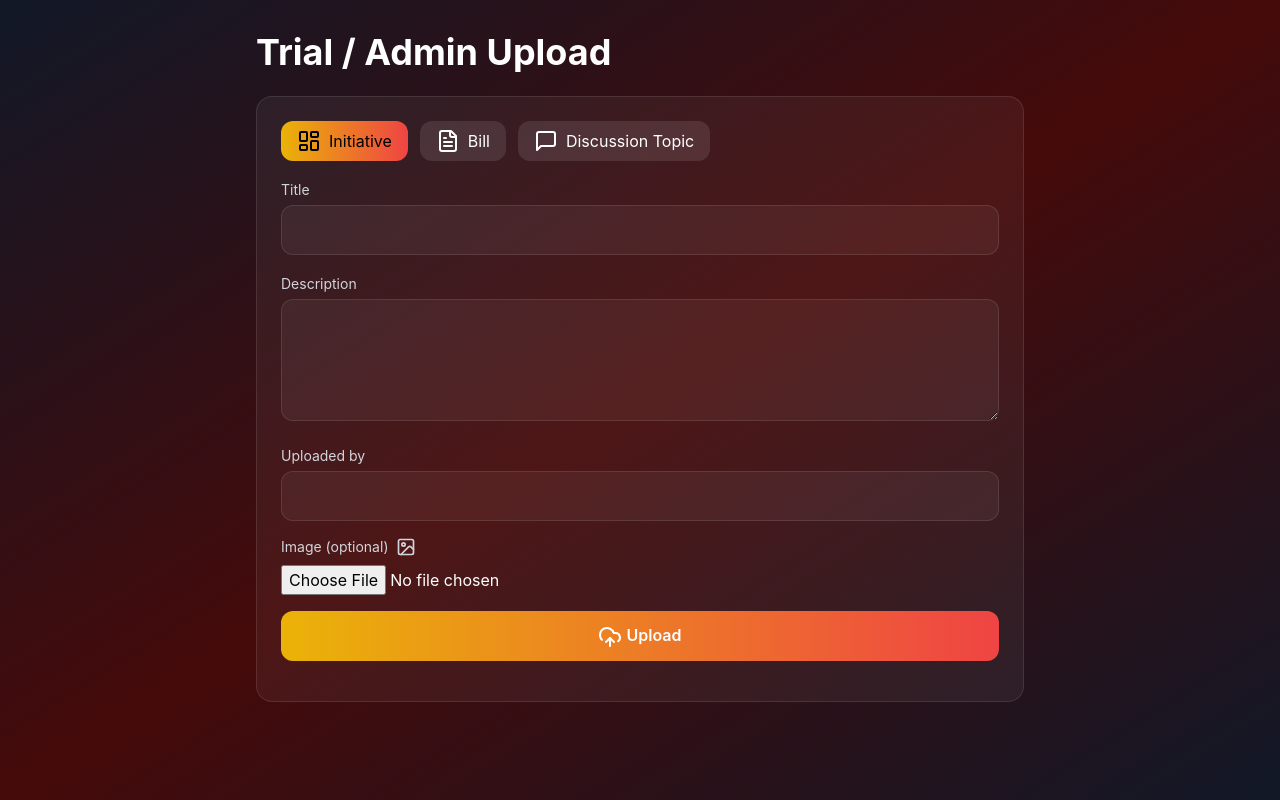
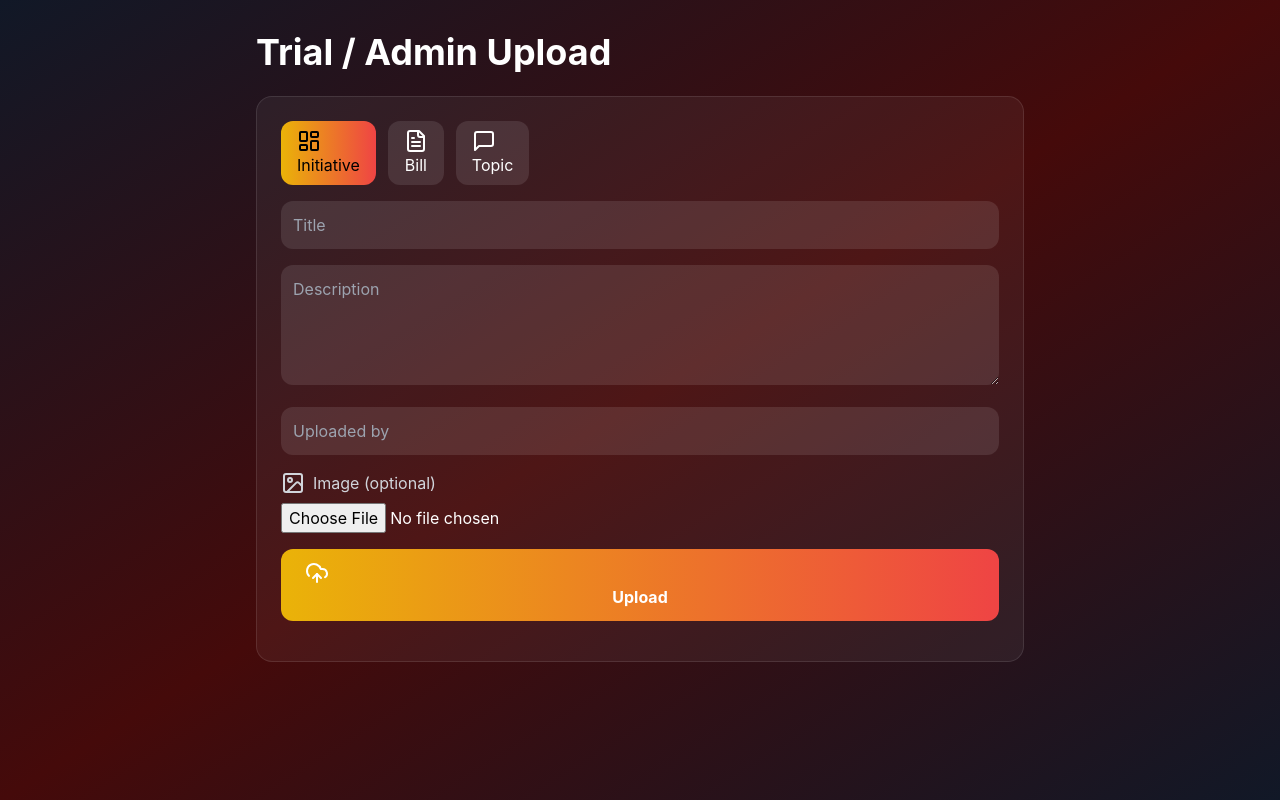
Before and after one commit to keikurono7/belaku, a React (Create React App) app in the folder App/: page /trial in a window 1280 px wide. Built offline with nearby package versions, Linux system fonts and the light colour scheme.

Commit message:
connected with backend

```diff
--- a/App/src/pages/Bills.js
+++ b/App/src/pages/Bills.js
@@ -1,6 +1,9 @@
-import React from "react";
+import React, { useEffect, useState } from "react";
 import { motion } from "framer-motion";
+import { getFirestore, collection, query, orderBy, onSnapshot } from "firebase/firestore";
+import { app } from "../services/firebase_";
 
+const db = getFirestore(app);
 
 const fadeAnim = {
   initial: { opacity: 0, y: 20 },
@@ -8,22 +11,51 @@ animate: { opacity: 1, y: 0 },
   exit: { opacity: 0, y: -20 },
 };
 
+export default function Bills() {
+  const [items, setItems] = useState([]);
 
-export default function Bills() {
+  useEffect(() => {
+    const q = query(collection(db, "bills"), orderBy("createdAt", "desc"));
+
+    const unsub = onSnapshot(q, (snap) => {
+      const arr = snap.docs.map((d) => ({ id: d.id, ...d.data() }));
+      setItems(arr);
+    });
+
+    return () => unsub();
+  }, []);
+
   return (
     <motion.div {...fadeAnim} key="bills">
       <h2 className="text-3xl font-bold mb-6">Bills</h2>
 
+      <div className="grid md:grid-cols-2 lg:grid-cols-3 gap-6">
+        {items.length === 0 && (
+          <div className="text-gray-400 col-span-full text-center">
+            No bills uploaded yet.
+          </div>
+        )}
 
-<div className="grid md:grid-cols-2 lg:grid-cols-3 gap-6">
-{[1, 2, 3].map((item) => (
+        {items.map((item) => (
           <motion.div
-key={item}
+            key={item.id}
             whileHover={{ scale: 1.03, y: -4 }}
             className="p-6 bg-white/10 backdrop-blur-lg rounded-2xl border border-white/10 cursor-pointer"
           >
-<h3 className="text-xl font-bold mb-2">Bill {item}</h3>
-<p className="text-gray-300">Summary of bill {item}.</p>
+            {item.imageUrl && (
+              <img
+                src={item.imageUrl}
+                alt="bill"
+                className="w-full h-40 object-cover rounded-xl mb-4 border border-white/10"
+              />
+            )}
+
+            <h3 className="text-xl font-bold mb-2">{item.title}</h3>
+            <p className="text-gray-300 mb-2">{item.desc}</p>
+
+            <div className="text-sm text-gray-400">
+              Uploaded by: {item.createdBy}
+            </div>
           </motion.div>
         ))}
       </div>
--- a/App/src/pages/TrialPage.js
+++ b/App/src/pages/TrialPage.js
@@ -16,7 +16,7 @@ import {
 } from "firebase/firestore";
 
 import { app } from "../services/firebase_";
-import { compressToWebP } from "../utils/compressImage";
+import { fileToBytes } from "../utils/fileToBytes";
 
 const db = getFirestore(app);
 
@@ -29,162 +29,126 @@ export default function TrialPage() {
   const [loading, setLoading] = useState(false);
   const [message, setMessage] = useState("");
 
-  const clearForm = () => {
-    setTitle("");
-    setDesc("");
-    setUploader("");
-    setFile(null);
-  };
-
   const handleSubmit = async (e) => {
     e.preventDefault();
+
     if (!title.trim() || !uploader.trim()) {
-      setMessage("Title and uploader name required.");
+      setMessage("Title & uploader required.");
       return;
     }
 
     setLoading(true);
+    setMessage("");
 
     try {
-      let imageBase64 = null;
+      let image_blob = null;
       if (file) {
-        imageBase64 = await compressToWebP(file, 800, 0.7);
+        image_blob = await fileToBytes(file);
       }
 
       const collectionMap = {
         initiative: "initiatives",
         bill: "bills",
-        topic: "discussionTopics",
+        topic: "discussionTopics"
       };
 
       await addDoc(collection(db, collectionMap[type]), {
         title,
-        desc,
-        imageBase64,
-        createdBy: uploader,
-        createdAt: serverTimestamp(),
+        description: desc,
+        image_blob,
+        author: uploader,
+        created_at: serverTimestamp()
       });
 
       setMessage("Uploaded ✔");
-      clearForm();
+      setFile(null);
+      setTitle(""); setDesc(""); setUploader("");
+
     } catch (err) {
       console.error(err);
-      setMessage("Upload failed");
+      setMessage("Upload failed.");
     }
 
     setLoading(false);
   };
 
   return (
-    <div className="min-h-screen bg-gradient-to-br from-gray-900 via-red-950 to-gray-900 p-8 text-white">
+    <div className="min-h-screen p-8 bg-gradient-to-br from-gray-900 via-red-950 to-gray-900 text-white">
       <div className="max-w-3xl mx-auto">
-        <motion.h1
-          initial={{ y: 20, opacity: 0 }}
-          animate={{ y: 0, opacity: 1 }}
-          className="text-4xl font-bold mb-6"
-        >
-          Trial / Admin Upload
-        </motion.h1>
+
+        <motion.h1 className="text-4xl font-bold mb-6">Trial / Admin Upload</motion.h1>
 
         <form
           onSubmit={handleSubmit}
-          className="space-y-4 bg-white/5 p-6 rounded-2xl border border-white/10"
+          className="bg-white/5 p-6 rounded-2xl border border-white/10 space-y-4"
         >
-          {/* Type Selector */}
+
+          {/* Type selector */}
           <div className="flex gap-3">
-            <button type="button"
-              onClick={() => setType("initiative")}
-              className={`px-4 py-2 rounded-xl flex items-center gap-2 ${
-                type === "initiative"
-                  ? "bg-gradient-to-r from-yellow-500 to-red-500 text-black"
-                  : "bg-white/10"
+            <button type="button" onClick={() => setType("initiative")}
+              className={`px-4 py-2 rounded-xl ${
+                type === "initiative" ? "bg-gradient-to-r from-yellow-500 to-red-500 text-black" : "bg-white/10"
               }`}
             >
               <LayoutDashboard /> Initiative
             </button>
 
-            <button type="button"
-              onClick={() => setType("bill")}
-              className={`px-4 py-2 rounded-xl flex items-center gap-2 ${
-                type === "bill"
-                  ? "bg-gradient-to-r from-yellow-500 to-red-500 text-black"
-                  : "bg-white/10"
+            <button type="button" onClick={() => setType("bill")}
+              className={`px-4 py-2 rounded-xl ${
+                type === "bill" ? "bg-gradient-to-r from-yellow-500 to-red-500 text-black" : "bg-white/10"
               }`}
             >
               <FileText /> Bill
             </button>
 
-            <button type="button"
-              onClick={() => setType("topic")}
-              className={`px-4 py-2 rounded-xl flex items-center gap-2 ${
-                type === "topic"
-                  ? "bg-gradient-to-r from-yellow-500 to-red-500 text-black"
-                  : "bg-white/10"
+            <button type="button" onClick={() => setType("topic")}
+              className={`px-4 py-2 rounded-xl ${
+                type === "topic" ? "bg-gradient-to-r from-yellow-500 to-red-500 text-black" : "bg-white/10"
               }`}
             >
-              <MessageSquare /> Discussion Topic
+              <MessageSquare /> Topic
             </button>
           </div>
 
-          {/* Title */}
+          {/* Inputs */}
+          <input
+            placeholder="Title"
+            className="p-3 bg-white/10 rounded-xl w-full"
+            value={title} onChange={(e) => setTitle(e.target.value)}
+          />
+
+          <textarea
+            placeholder="Description"
+            className="p-3 bg-white/10 rounded-xl w-full"
+            rows="4"
+            value={desc} onChange={(e) => setDesc(e.target.value)}
+          />
+
+          <input
+            placeholder="Uploaded by"
+            className="p-3 bg-white/10 rounded-xl w-full"
+            value={uploader} onChange={(e) => setUploader(e.target.value)}
+          />
+
           <div>
-            <label className="text-sm text-gray-300">Title</label>
-            <input
-              value={title}
-              onChange={(e) => setTitle(e.target.value)}
-              className="w-full p-3 mt-1 rounded-xl bg-white/5 border border-white/10"
-            />
-          </div>
-
-          {/* Description */}
-          <div>
-            <label className="text-sm text-gray-300">Description</label>
-            <textarea
-              value={desc}
-              onChange={(e) => setDesc(e.target.value)}
-              rows={4}
-              className="w-full p-3 mt-1 rounded-xl bg-white/5 border border-white/10"
-            />
-          </div>
-
-          {/* Uploader */}
-          <div>
-            <label className="text-sm text-gray-300">Uploaded by</label>
-            <input
-              value={uploader}
-              onChange={(e) => setUploader(e.target.value)}
-              className="w-full p-3 mt-1 rounded-xl bg-white/5 border border-white/10"
-            />
-          </div>
-
-          {/* Image */}
-          <div>
-            <label className="text-sm text-gray-300 flex items-center gap-2">
-              Image (optional)
-              <ImageIcon className="w-5 h-5" />
+            <label className="flex items-center gap-2 text-gray-300">
+              <ImageIcon /> Image (optional)
             </label>
-
-            <input
-              type="file"
-              accept="image/*"
+            <input type="file" accept="image/*"
               className="mt-2"
               onChange={(e) => setFile(e.target.files?.[0] || null)}
             />
-
-            {file && (
-              <div className="text-sm mt-2 text-gray-300">Selected: {file.name}</div>
-            )}
+            {file && <p className="text-sm text-gray-400">{file.name}</p>}
           </div>
 
-          {/* Submit */}
           <button
             disabled={loading}
-            className="px-6 py-3 w-full rounded-xl bg-gradient-to-r from-yellow-500 to-red-500 font-semibold"
+            className="px-6 py-3 rounded-xl bg-gradient-to-r from-yellow-500 to-red-500 font-bold w-full"
           >
-            {loading ? "Uploading..." : <><UploadCloud className="inline" /> Upload</>}
+            {loading ? "Uploading..." : <><UploadCloud /> Upload</>}
           </button>
 
-          <p className="text-center text-gray-300">{message}</p>
+          <p className="text-center">{message}</p>
         </form>
       </div>
     </div>
--- a/App/src/utils/compressImage.js
+++ /dev/null
@@ -1,28 +0,0 @@
-export function compressToWebP(file, maxWidth = 800, quality = 0.6) {
-  return new Promise((resolve, reject) => {
-    const reader = new FileReader();
-
-    reader.onload = (e) => {
-      const img = new Image();
-      img.onload = () => {
-        const canvas = document.createElement("canvas");
-
-        // Scale size
-        const scale = Math.min(maxWidth / img.width, 1);
-        canvas.width = img.width * scale;
-        canvas.height = img.height * scale;
-
-        const ctx = canvas.getContext("2d");
-        ctx.drawImage(img, 0, 0, canvas.width, canvas.height);
-
-        // Convert to WebP
-        const base64 = canvas.toDataURL("image/webp", quality);
-        resolve(base64);
-      };
-      img.onerror = reject;
-    };
-
-    reader.onerror = reject;
-    reader.readAsDataURL(file);
-  });
-}
--- /dev/null
+++ b/App/src/utils/fileToBytes.js
@@ -0,0 +1,5 @@
+export async function fileToBytes(file) {
+  if (!file) return null;
+  const buffer = await file.arrayBuffer();
+  return new Uint8Array(buffer);
+}
```
Also changed, not shown: App/src/pages/Initiatives.js (+35 -17 lines), App/src/utils/bytesToImage.js (added, +12 -0 lines). Lines whose indentation alone changed are shown as unchanged.
